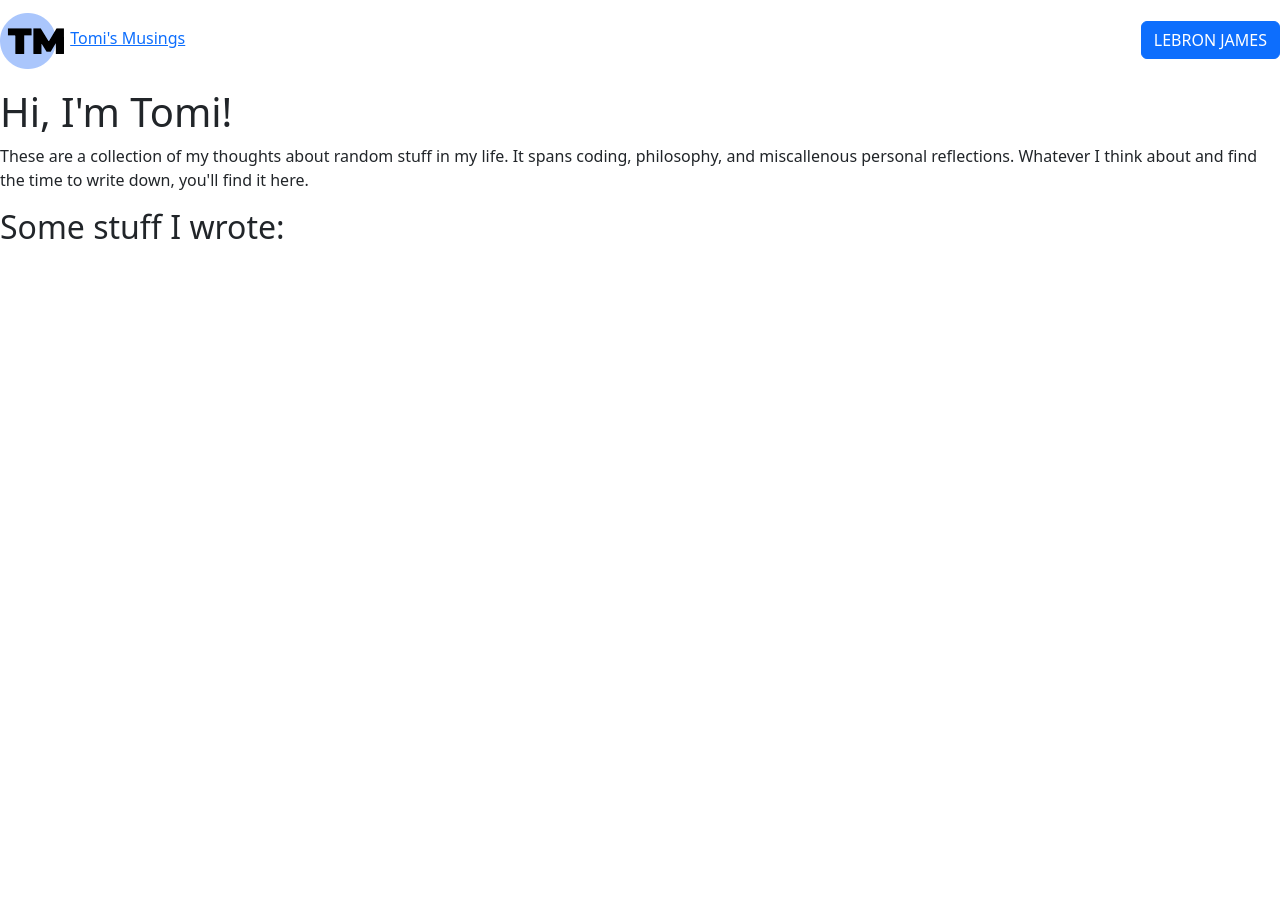
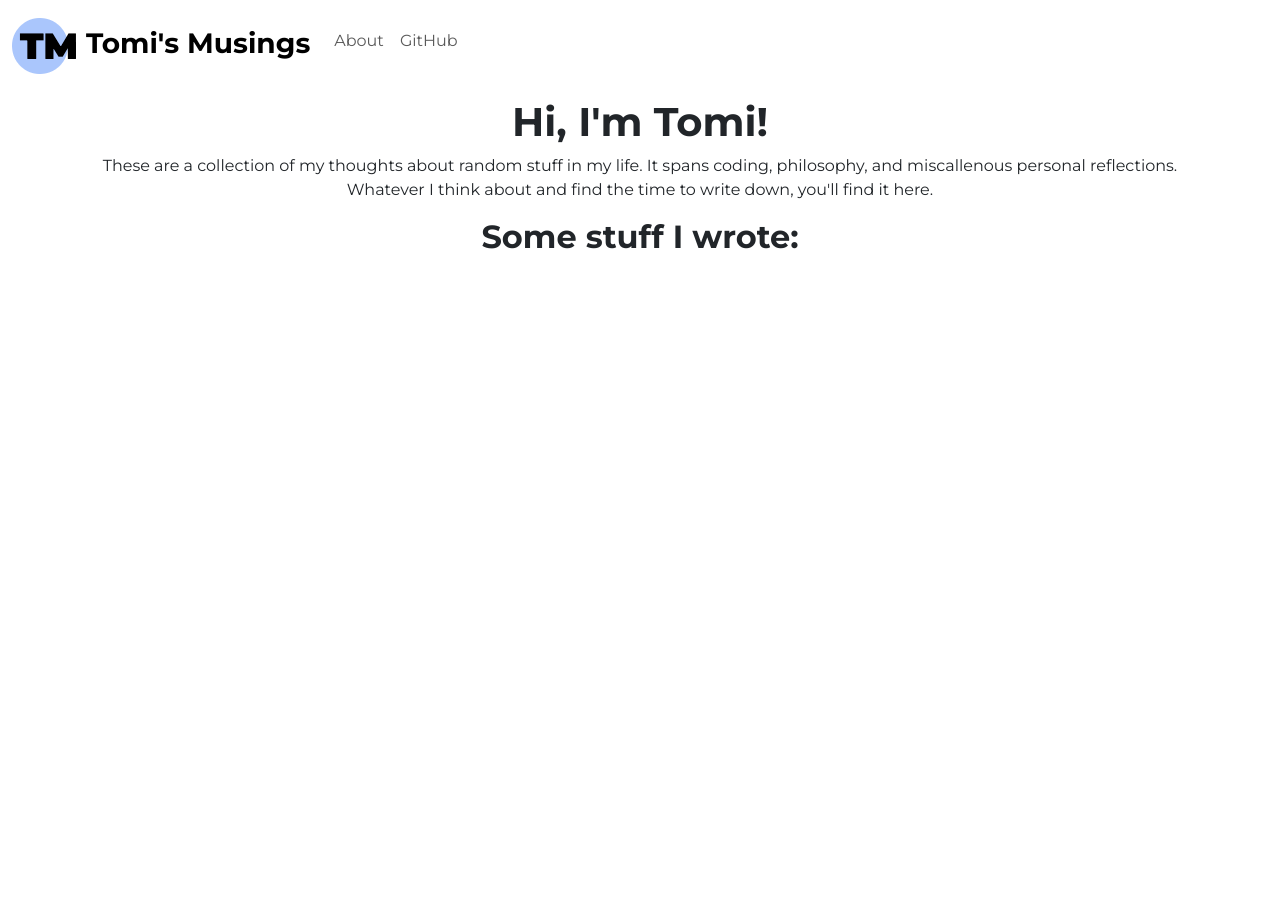
Before and after one commit to tominekan/musingsv2, a Django app: page / in a window 1280 px wide. Before the commit the page ends 239 px from the top, so only its background shows below. Run offline with Django 5.2, Linux system fonts and the light colour scheme; data that the repository does not hold is empty; style sheets or scripts are compiled from the project's sources; some libraries are stand-ins or nearby versions.

Commit message:
trying to resize the images

```diff
--- a/blog/static/scss/custom.scss
+++ b/blog/static/scss/custom.scss
@@ -0,0 +1,3 @@
+body {
+    font-family: "Montserrat", sans-serif;
+}
--- a/blog/templates/base.html
+++ b/blog/templates/base.html
@@ -25,16 +25,33 @@
     <title>{% block title %} Base Page {% endblock %}</title>
 </head>
 <body>
-    <div class="navbar">
-        <div class="navbar-logo">
-            <img src="{% static 'blog/musings_logo.png' %}" alt="">
-            <span><a href="/">Tomi's Musings</a></span>
+    <nav class="navbar navbar-expand-lg">
+        <div class="container-fluid">
+            <a href="/" class="navbar-brand fw-bold fs-3">
+                <img src="{% static 'blog/musings_logo.png' %}"
+                alt="Tomi's Musing's Logo"
+                class="d-inline-block">
+                Tomi's Musings
+            </a>
+
+            <button class="navbar-toggler" type="button" data-bs-toggle="collapse" data-bs-target="#websiteMenu" aria-controls="websiteMenu" aria-expanded="false" aria-label="Toggle navigation">
+                <span class="navbar-toggler-icon"></span>
+            </button>
+
+            <div class="collapse navbar-collapse" id="websiteMenu">
+                <ul class="navbar-nav me-auto mb-2 mg-lg-0">
+                    <li class="nav-item">
+                        <a href="/about" class="nav-link">About</a>
+                    </li>
+
+                    <li class="nav-item">
+                        <a href="https://github.com/tominekan" class="nav-link">GitHub</a>
+                    </li>
+                </ul>
+            </div>
         </div>
 
-        <div class="btn btn-primary">
-            LEBRON JAMES
-        </div>
-    </div>
+    </nav>
     <!-- BIGGEST TEXT OF THE WEBSITE -->
     <div>
         <h1>
--- a/blog/templates/home.html
+++ b/blog/templates/home.html
@@ -3,23 +3,34 @@
 {% block title %} Home Page {% endblock %}
 
 {% block content %}
-<div>
-    <h1>Hi, I'm <span>Tomi!</span></h1>
-    <p>These are a collection of my thoughts about random stuff in my life.
+<div style="min-height: 100vh;">
+    <div class="container-lg flex-column text-center">
+        <h1 class="fw-bold">Hi, I'm <span>Tomi!</span></h1>
+        <p>
+            These are a collection of my thoughts about random stuff in my life.
             It spans coding, philosophy, and miscallenous personal reflections.
             Whatever I think about and find the time to write down, you'll find it here.
         </p>
     </div>
-<h2>Some stuff I wrote: </h2>
+
+
+    <h2 class="fw-bold text-center mb-5">Some stuff I wrote:</h2>
+
     {% for article in articles %}
-    <div>
+        <div class="container-lg">
+           <div class="row align-items-center pb-20">
+               <div class="col-sm ratio ratio-4x3"=>
                     <!-- THIS IS MOST DEFINITELY BUGGY, WILL FIX LATER -->
-        <img src="{{ article.article_image.url }}" alt="{{ article.image_summary }}" style="width:150px">
+                    <img src="{{ article.article_image.url }}" alt="{{ article.image_summary }}" class="img-fluid rounded" style="object-fit: cover">
                 </div>
-    <div>
-        <span><a href="/{{ article.articleID }}">{{ article.title }}</a></span>
-        <p>{{ article.summary }}</p>
+
+                <div class="col text-center">
+                    <span class="fw-bold fs-4"><a href="/{{ article.articleID }}" class="link-dark">{{ article.title }}</a></span>
+                    <p class="mt-3">{{ article.summary }}</p>
+                </div>
+            </div>
         </div>
     {% endfor %}
+</div>
 
 {% endblock %}
```
Also changed, not shown: 1 other file. Lines whose indentation alone changed are shown as unchanged.
